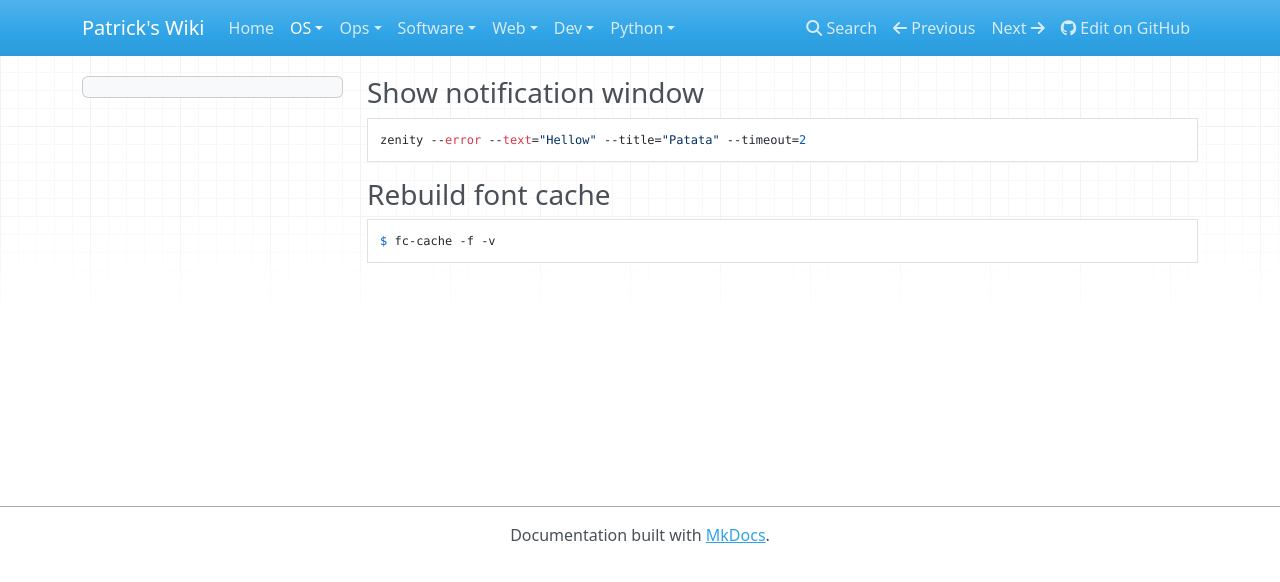
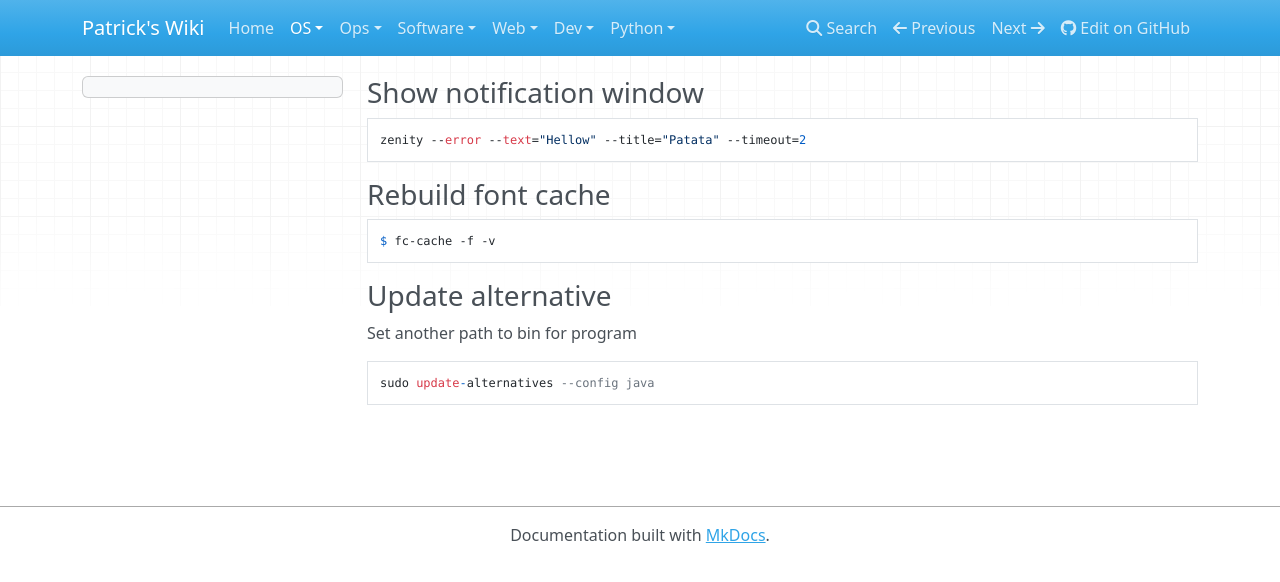
Before and after one commit to patsancu/wiki, an MkDocs documentation site: the page built from docs/OS/Linux-Unix/Ubuntu.md, in a window 1280 px wide. Shown: the top 582 px of the page. Built offline with MkDocs 1.6.1, drawn with Linux system fonts in a browser that asks for light colours; nearby versions of some CDN libraries.

Commit message:
ubuntu: update alternatives

````diff
--- a/docs/OS/Linux-Unix/Ubuntu.md
+++ b/docs/OS/Linux-Unix/Ubuntu.md
@@ -7,3 +7,10 @@ zenity --error --text="Hellow" --title="Patata" --timeout=2
 ```
 $ fc-cache -f -v
 ```
+
+### Update alternative
+Set another path to bin for program
+
+```
+sudo update-alternatives --config java
+```
````
